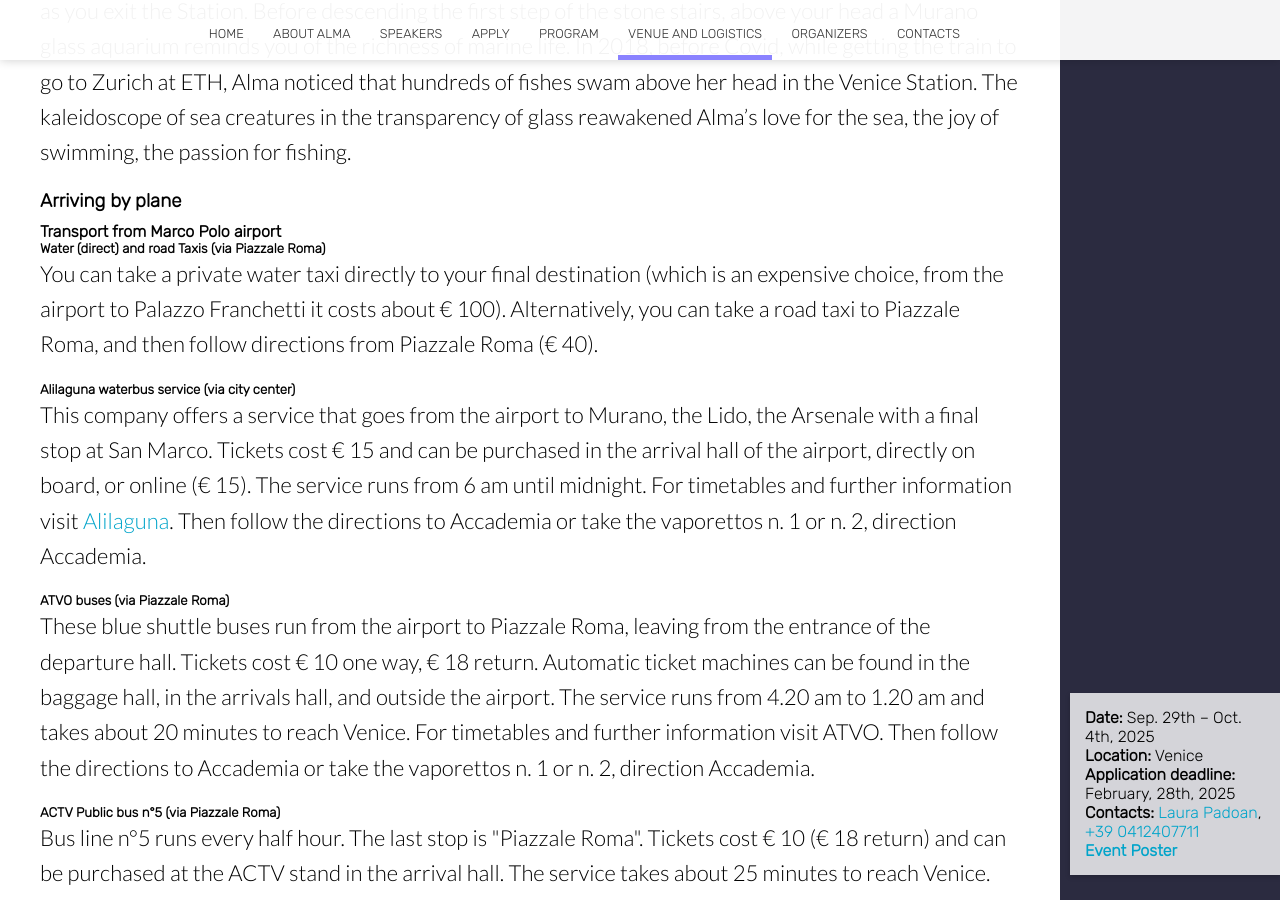
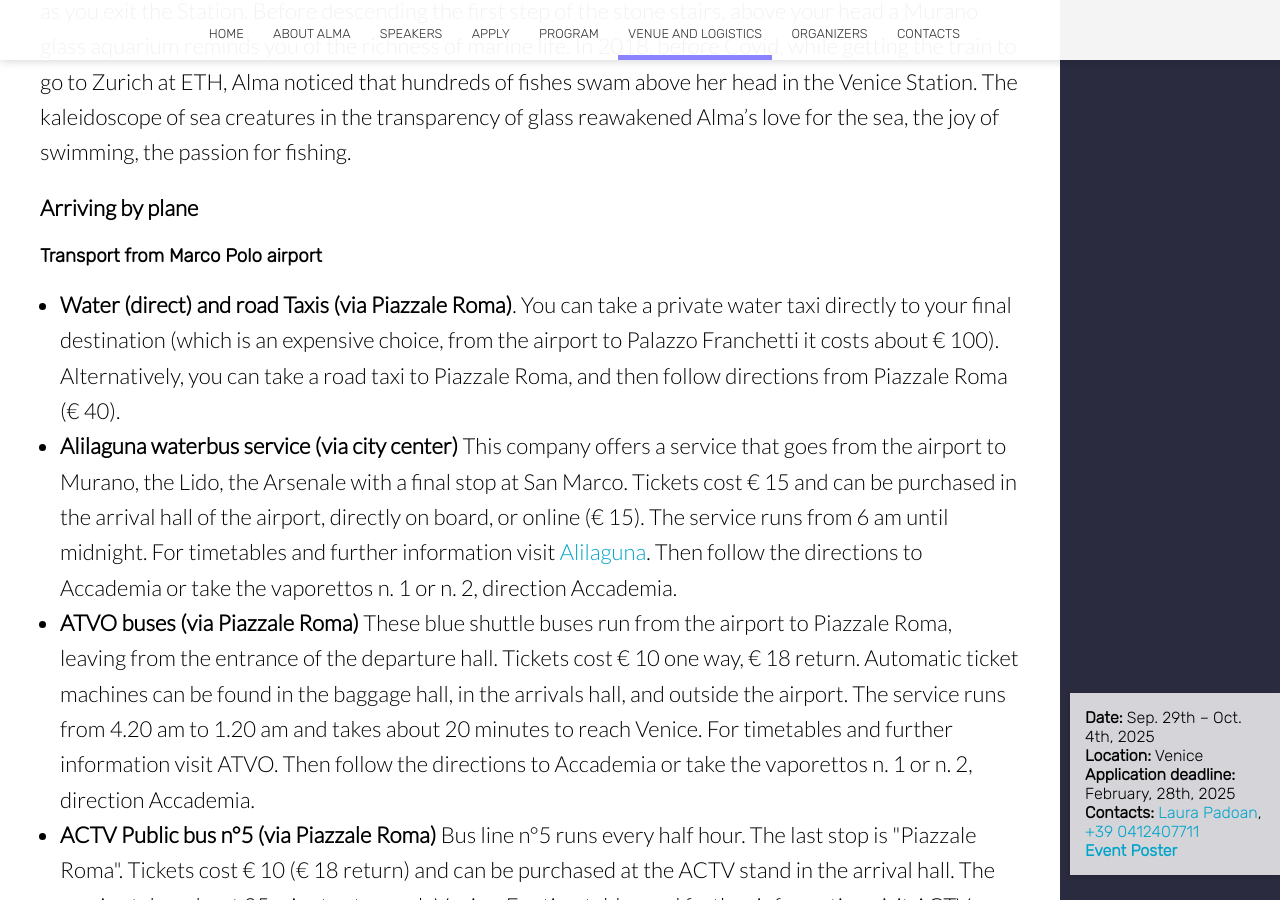
Before and after one commit to almadalcoschool/almadalcoschool.github.io, a Jekyll site: the page built from venue.html, in a window 1280 px wide and 900 px high, scrolled down 1962 px. Built offline with Jekyll 4.4.1, drawn with Linux system fonts in a browser that asks for light colours; nearby versions of some CDN libraries.

Commit message:
title sizes in venue

```diff
--- a/venue.html
+++ b/venue.html
@@ -388,7 +388,7 @@
 		<div class="container flex">
 			<div class="text">
 				<h2 class="editable">Transports</h2>
-					<p>Arriving by train</p>
+					<p><b>Arriving by train</b></p>
 					<p>
 						To minimise the School’s environmental impact we strongly recommend that you travel to Venice by
 						train whenever feasible. Venice’s main station—Venezia Santa Lucia—is part of Italy’s excellent high
@@ -409,43 +409,37 @@
 							at ETH, Alma noticed that hundreds of fishes swam above her head in the Venice Station. The kaleidoscope of sea creatures
 							in the transparency of glass reawakened Alma’s love for the sea, the joy of swimming, the passion for fishing.
 						</p>
-					<h3 class="editable">Arriving by plane</h3>
-						<h4 class="editable">Transport from Marco Polo airport</h4>
-							<h5 class="editable">Water (direct) and road Taxis (via Piazzale Roma)</h5>
-							<p>
+					<p><b>Arriving by plane</b></p>
+						<h3 class="editable">Transport from Marco Polo airport</h3>
+						<ul>
+							<li><b>Water (direct) and road Taxis (via Piazzale Roma)</b>.
 								You can take a private water taxi directly to your final destination (which is an expensive choice, from the airport to
 								Palazzo Franchetti it costs about € 100). Alternatively, you can take a road taxi to Piazzale Roma, and then follow
-								directions from Piazzale Roma (€ 40).
-							</p>
-							<h5 class="editable">Alilaguna waterbus service (via city center)</h5>
-							<p>
+								directions from Piazzale Roma (€ 40). </li>
+							<li><b>Alilaguna waterbus service (via city center)</b>
 								This company offers a service that goes from the airport to Murano, the Lido, the Arsenale with a final stop at San Marco.
 								Tickets cost € 15 and can be purchased in the arrival hall of the airport, directly on board, or online (€ 15). The
 								service runs from 6 am until midnight. For timetables and further information visit
 								<a href="https://www.alilaguna.it/">Alilaguna</a>. Then follow the directions to Accademia or take the vaporettos n. 1 or n. 2,
-								direction Accademia.
-							</p>
-							<h5 class="editable">ATVO buses (via Piazzale Roma)</h5>
-							<p>
+								direction Accademia. </li>
+							<li><b>ATVO buses (via Piazzale Roma)</b>
 								These blue shuttle buses run from the airport to Piazzale Roma, leaving from the entrance of the departure hall. Tickets cost
 								€ 10 one way, € 18 return. Automatic ticket machines can be found in the baggage hall, in the arrivals hall, and outside the airport.
 								The service runs from 4.20 am to 1.20 am and takes about 20 minutes to reach Venice. For timetables and further information visit ATVO.
-								Then follow the directions to Accademia or take the vaporettos n. 1 or n. 2, direction Accademia.
-							</p>
-							<h5 class="editable">ACTV Public bus n°5 (via Piazzale Roma)</h5>
-							<p>
+								Then follow the directions to Accademia or take the vaporettos n. 1 or n. 2, direction Accademia.</li>
+							<li><b>ACTV Public bus n°5 (via Piazzale Roma)</b>
 								Bus line n°5 runs every half hour. The last stop is "Piazzale Roma". Tickets cost € 10 (€ 18 return) and can be purchased at the ACTV
 								stand in the arrival hall. The service takes about 25 minutes to reach Venice. For timetables and further information visit ACTV.
-								Then follow the directions to Accademia or take the vaporettos n. 1 or n. 2, direction Accademia.
-							</p>
-						<h4 class="editable">Transport from Treviso airport</h4>
+								Then follow the directions to Accademia or take the vaporettos n. 1 or n. 2, direction Accademia.</li>
+						</ul>
+						<h3 class="editable">Transport from Treviso airport</h3>
 						<p>
 							ATVO buses (via Piazzale Roma). Automatic ticket machines can be found in the baggage hall, in the arrivals hall, or you can buy your
 							ticket on board. The service runs from 7.45 am to 10.30 pm and takes about 50 minutes to reach Venice. For timetables and further
 							information visit ATVO. € 12 one way, € 22 return. Then follow the directions to Accademia or take the vaporettos n. 1 or n. 2, direction Accademia.
 
 						</p>
-					<h3 class="editable">Arriving by car</h3>
+					<p><b>Arriving by car</b></p>
 					<p>
 						If you drive to Venice, you will have to pay for a garage or parking space during your stay. The last points in Venice where
 						you can leave your car are "Piazzale Roma" and "Tronchetto". Parking at "Piazzale Roma" in the Municipal Garage costs € 24 - € 29
```
